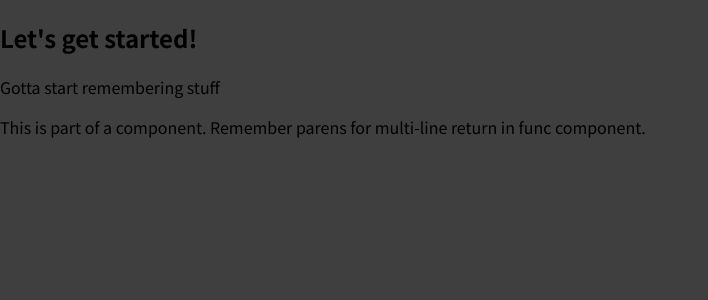
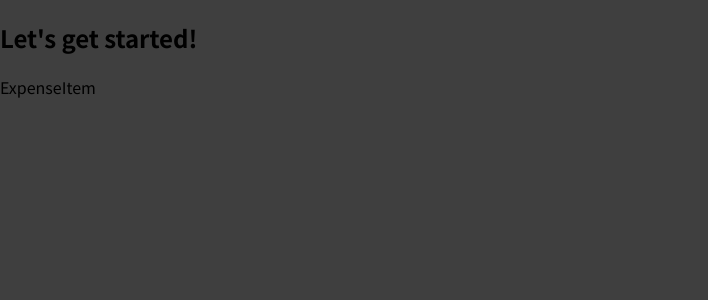
Before and after one commit to surajgopal85/react_fundamentals, a React (Create React App) app: page / in a window 1280 px wide. Shown: the top 300 px of the page, without its empty margins (0-708 px from the left). Built offline with nearby package versions, Linux system fonts and the light colour scheme.

Commit message:
added ExpenseItem component, imported to App

```diff
--- a/src/App.jsx
+++ b/src/App.jsx
@@ -1,10 +1,10 @@
+import ExpenseItem from "./components/ExpenseItem";
+
 const App = () => {
   return (
     <div>
       <h2>Let's get started!</h2>
-      <p>Gotta start remembering stuff</p>
-      <p>This is part of a component.
-      Remember parens for multi-line return in func component.</p>
+      <ExpenseItem />
     </div>
   );
 }
--- /dev/null
+++ b/src/components/ExpenseItem.jsx
@@ -0,0 +1,9 @@
+import React from 'react'
+
+const ExpenseItem = () => {
+  return (
+    <div>ExpenseItem</div>
+  )
+}
+
+export default ExpenseItem;
```
